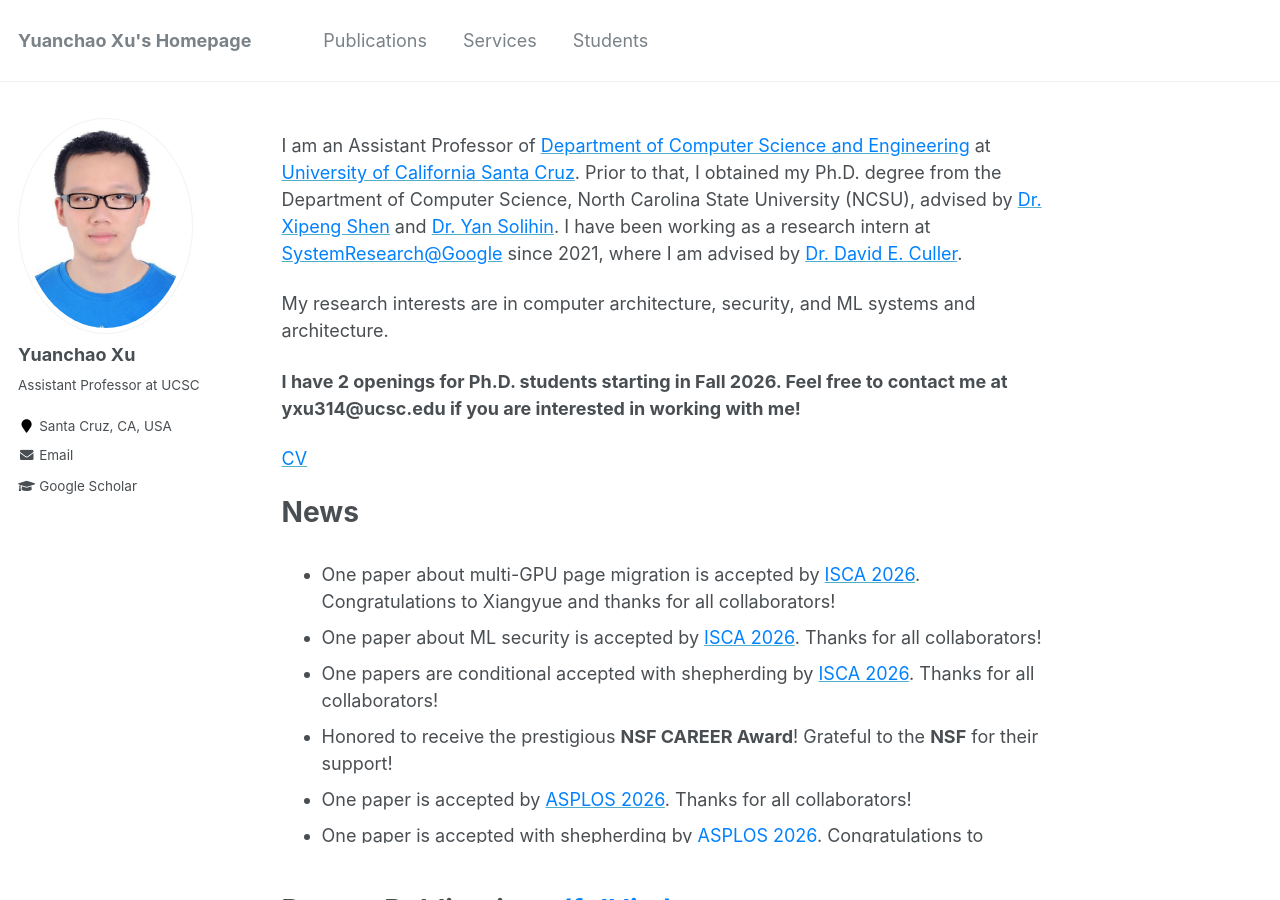
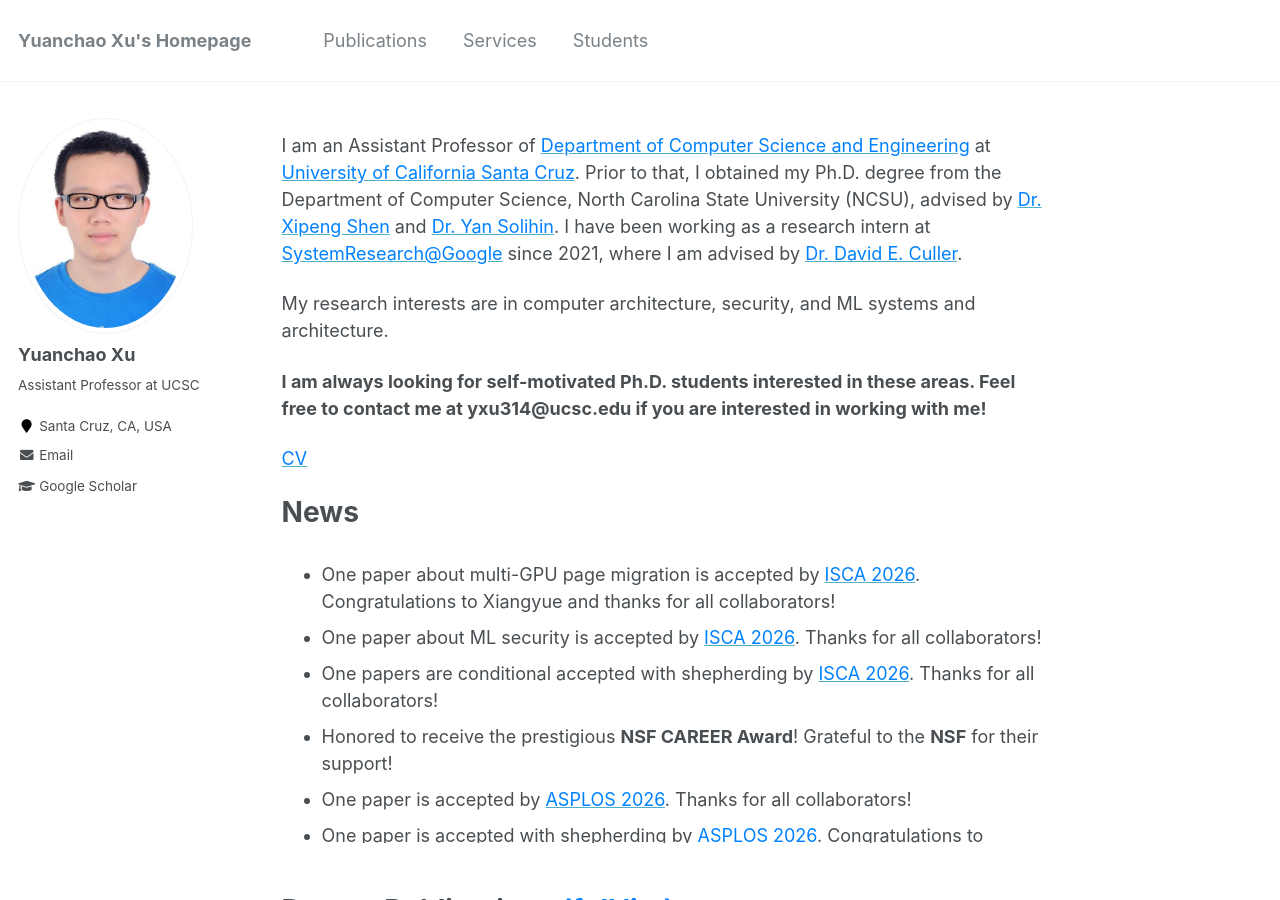
Before and after one commit to yuanchaoxu6/yuanchaoxu6.github.io, a Jekyll site: the page built from _pages/about.md, in a window 1280 px wide and 900 px high. Built offline with Jekyll 4.4.1, drawn with Linux system fonts in a browser that asks for light colours.

Commit message:
Update about.md

```diff
--- a/_pages/about.md
+++ b/_pages/about.md
@@ -13,7 +13,7 @@ I am an Assistant Professor of [<font color="#0081ff">Department of Computer Sci
 
 My research interests are in computer architecture, security, and ML systems and architecture.
 
-**I have 2 openings for Ph.D. students starting in Fall 2026. Feel free to contact me at yxu314@ucsc.edu if you are interested in working with me!**
+**I am always looking for self-motivated Ph.D. students interested in these areas. Feel free to contact me at yxu314@ucsc.edu if you are interested in working with me!**
 
 
 [<font color="#0081ff">CV</font>](http://yuanchaoxu6.github.io/files/CV_Yuanchao_Xu.pdf)
```
